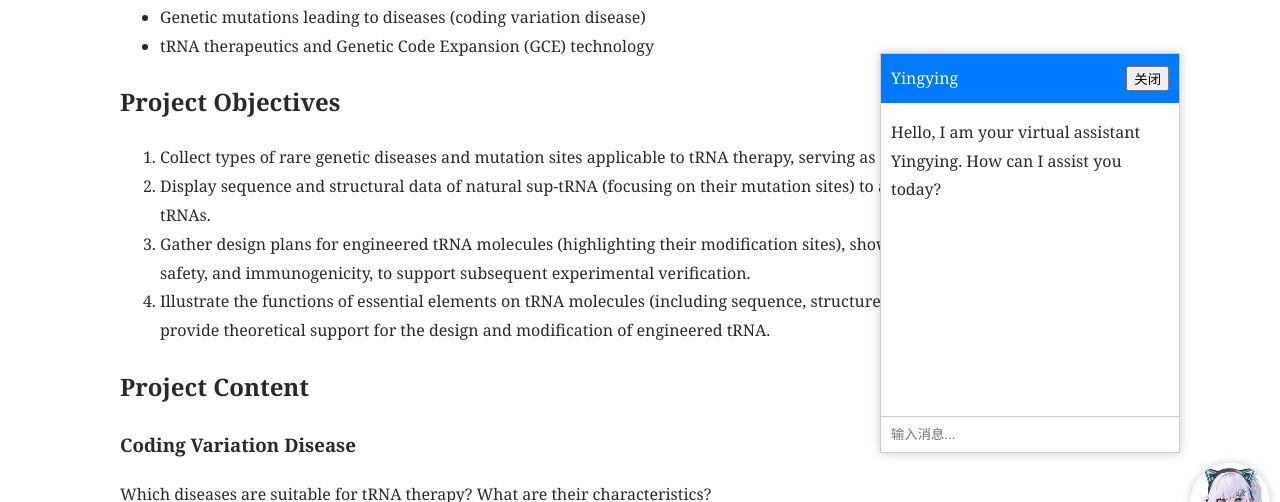
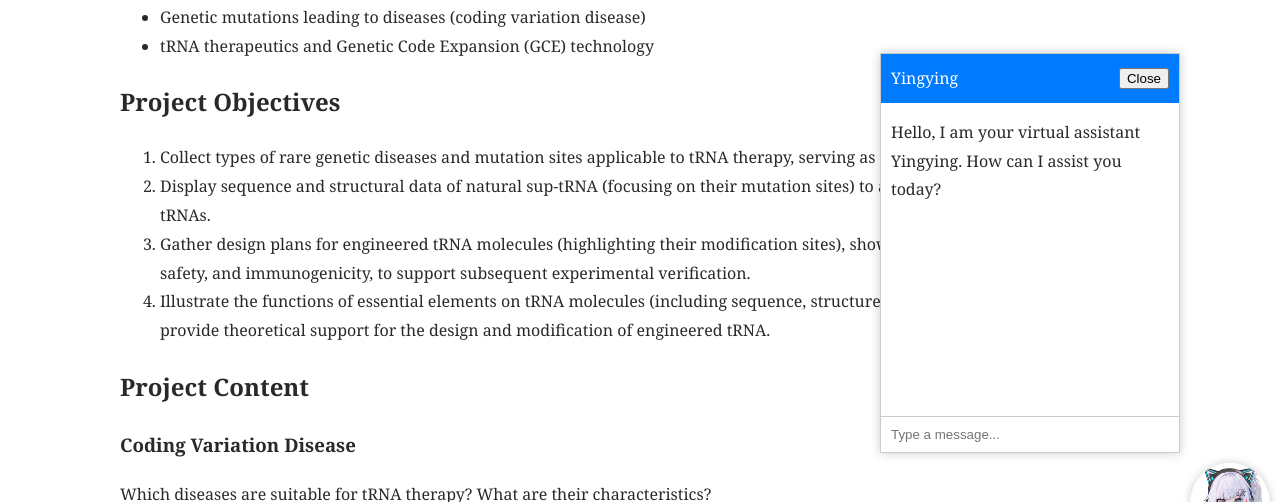
Before and after one commit to Lovelumine/trna-database, a Vue app: page / in a window 1280 px wide. Both pictures are taken after a click on the element 1230 px from the left and 750 px from the top of the page. Shown: the part 247-749 px from the top of the page. Built offline with nearby package versions, Linux system fonts and the light colour scheme; what @shene/table, vxe-table would draw is missing.

Commit message:
修复聊天框拖动bug

```diff
--- a/src/bot/BotComponent.vue
+++ b/src/bot/BotComponent.vue
@@ -1,12 +1,12 @@
 <template>
-    <div id="bot-container" ref="botContainer" @mousedown="startDrag">
+  <div id="bot-container" ref="element" @mousedown="startDrag">
     <div id="bot-icon" @click="toggleChat">
       <img src="/bot-image.png" alt="Bot Icon" @dragstart.prevent />
     </div>
     <div id="chat-box" v-if="isChatOpen">
       <div id="chat-header">
         <span>Yingying</span>
-          <button @click="toggleChat">关闭</button>
+        <button @click="toggleChat">Close</button>
       </div>
       <div id="chat-content">
         <div v-for="message in messages" :key="message.id" :class="message.sender">
@@ -17,7 +17,7 @@
         id="chat-input"
         v-model="newMessage"
         @keypress.enter="sendMessage"
-          placeholder="输入消息..."
+        placeholder="Type a message..."
       />
     </div>
   </div>
--- a/src/bot/Draggable.ts
+++ b/src/bot/Draggable.ts
@@ -9,6 +9,7 @@ export function useDraggable() {
 
   const startDrag = (event: MouseEvent) => {
     if (element.value) {
+      console.log('Drag started');
       isDragging.value = true;
       offsetX.value = event.clientX - element.value.getBoundingClientRect().left;
       offsetY.value = event.clientY - element.value.getBoundingClientRect().top;
```
Lines whose indentation alone changed are shown as unchanged.
